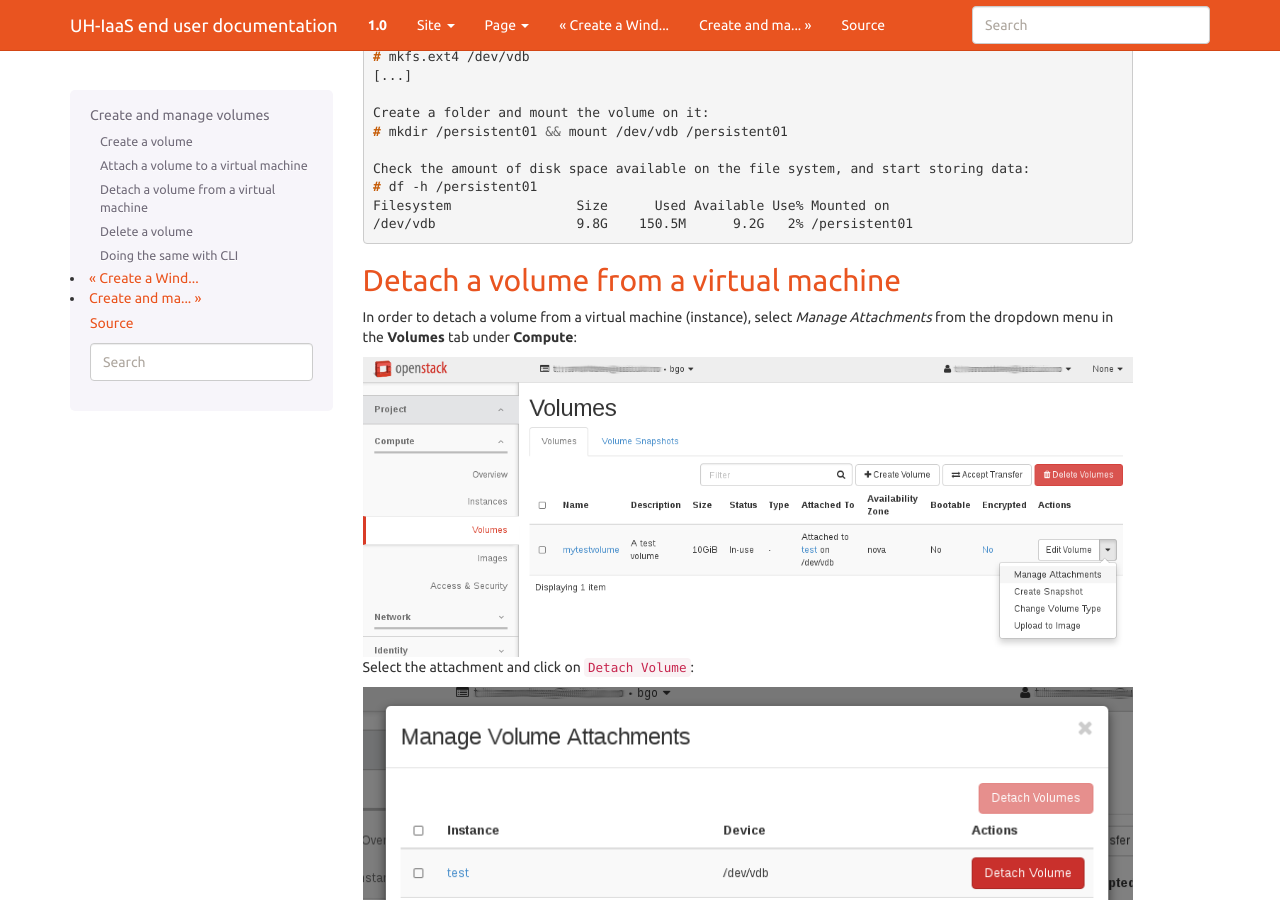
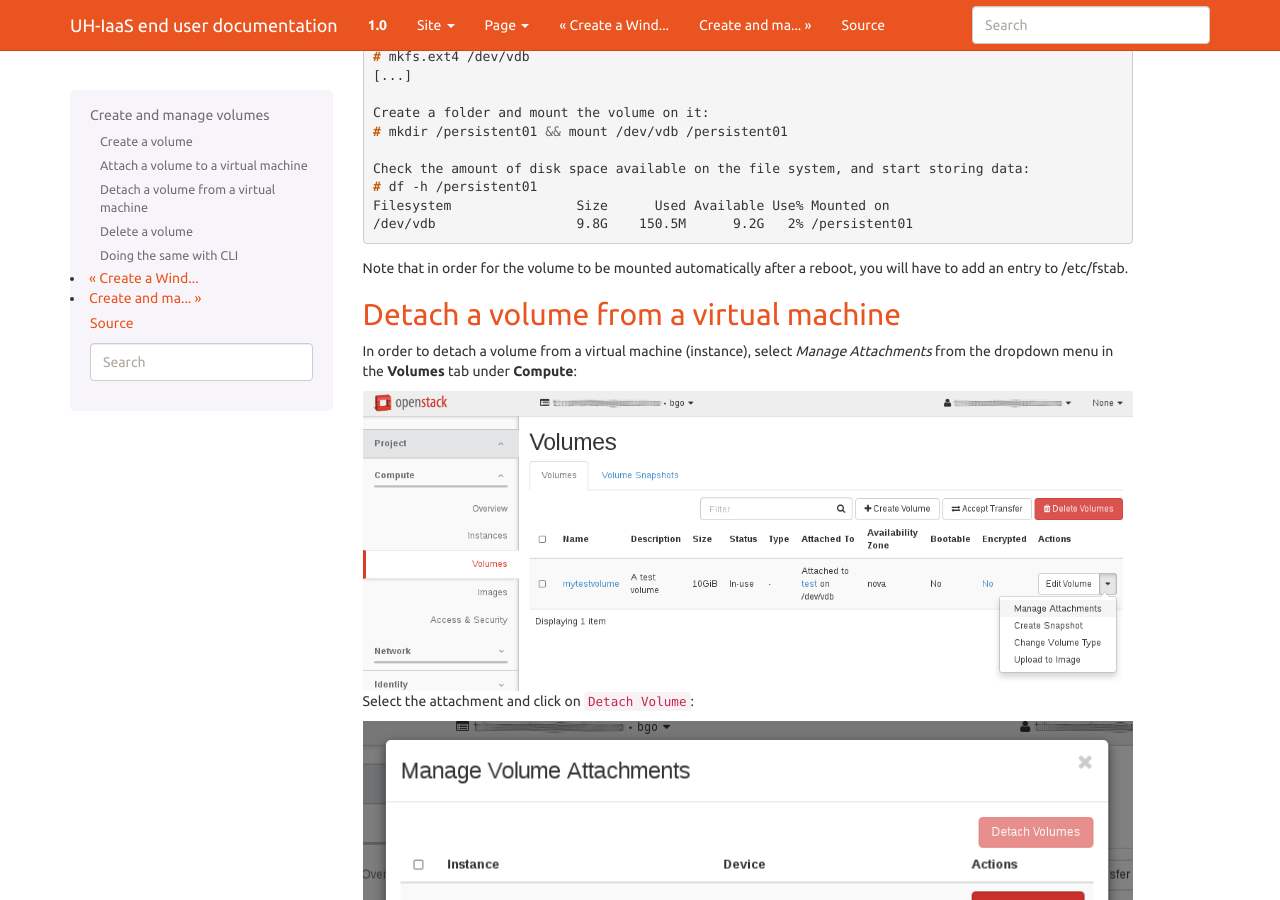
Before and after one commit to norcams/docs-enduser, a Sphinx documentation site: the page built from docs/manage-volumes.rst, in a window 1280 px wide and 900 px high, scrolled down 3357 px. Built offline with Sphinx 7.4.7, drawn with Linux system fonts in a browser that asks for light colours.

Commit message:
add note about fstab for volume mount

```diff
--- a/docs/manage-volumes.rst
+++ b/docs/manage-volumes.rst
@@ -99,6 +99,9 @@ virtual machine (example):
   # df -h /persistent01
   Filesystem                Size      Used Available Use% Mounted on
   /dev/vdb                  9.8G    150.5M      9.2G   2% /persistent01
+
+Note that in order for the volume to be mounted automatically after a reboot,
+you will have to add an entry to /etc/fstab.
 
 
 
```
